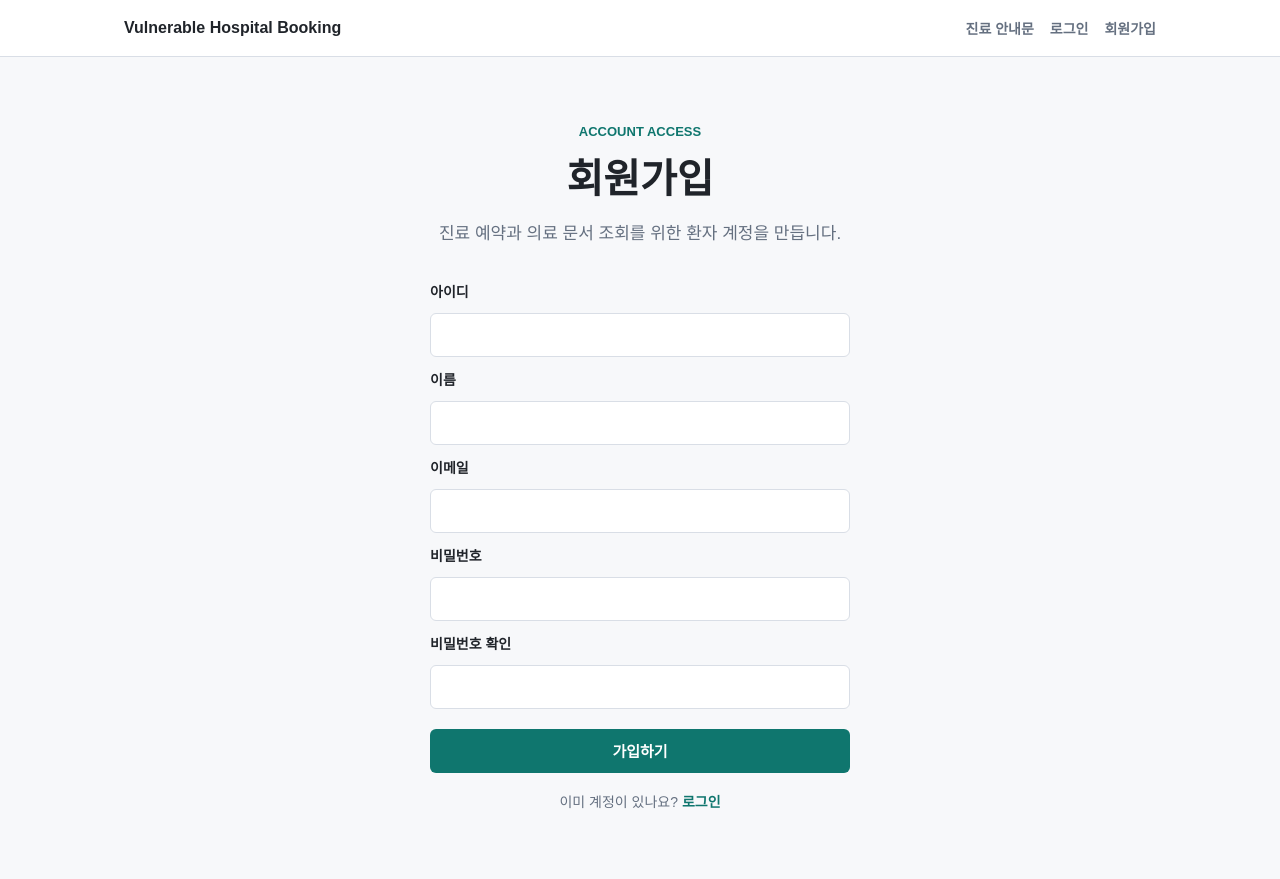
After one commit to autosoc-lab/vuln-hospital-booking, a Flask app: page /register in a window 1280 px wide. The commit adds this page. Run offline with Flask 3, Linux system fonts and the light colour scheme.

Commit message:
회원가입 기능 추가

```diff
--- a/app/routes/auth.py
+++ b/app/routes/auth.py
@@ -1,8 +1,34 @@
+import re
+
 from flask import Blueprint, current_app, flash, redirect, render_template, request, url_for
+from sqlalchemy import or_, select
+from sqlalchemy.exc import IntegrityError
+from werkzeug.security import generate_password_hash
 
 from app.auth import authenticate_user, create_user_session, login_required, revoke_current_session
+from app.db import db
+from app.models import ROLE_PATIENT, User
 
 auth_bp = Blueprint("auth", __name__)
+EMAIL_PATTERN = re.compile(r"^[^@\s]+@[^@\s]+\.[^@\s]+$")
+USERNAME_PATTERN = re.compile(r"^[A-Za-z][A-Za-z0-9]*$")
+MIN_PASSWORD_LENGTH = 6
+
+
+def registration_form_context(form=None, error=None):
+    return {
+        "app_name": current_app.config["APP_NAME"],
+        "form": form or {},
+        "error": error,
+    }
+
+
+def is_valid_email(email):
+    return bool(EMAIL_PATTERN.fullmatch(email))
+
+
+def is_valid_username(username):
+    return bool(USERNAME_PATTERN.fullmatch(username))
 
 
 @auth_bp.get("/login")
@@ -25,6 +51,111 @@ def login():
     return redirect(url_for("main.index"))
 
 
+@auth_bp.get("/register")
+def register_form():
+    return render_template("register.html", **registration_form_context())
+
+
+@auth_bp.post("/register")
+def register():
+    username = request.form.get("username", "").strip()
+    full_name = request.form.get("full_name", "").strip()
+    email = request.form.get("email", "").strip().lower()
+    password = request.form.get("password", "")
+    password_confirm = request.form.get("password_confirm", "")
+    form = {
+        "username": username,
+        "full_name": full_name,
+        "email": email,
+    }
+
+    if not username or not full_name or not email or not password:
+        return (
+            render_template(
+                "register.html",
+                **registration_form_context(form, "모든 항목을 입력해 주세요."),
+            ),
+            400,
+        )
+    if not is_valid_username(username):
+        return (
+            render_template(
+                "register.html",
+                **registration_form_context(
+                    form,
+                    "아이디는 영문으로 시작하고 영문 또는 숫자만 사용할 수 있습니다.",
+                ),
+            ),
+            400,
+        )
+    if not is_valid_email(email):
+        return (
+            render_template(
+                "register.html",
+                **registration_form_context(form, "이메일 형식이 올바르지 않습니다."),
+            ),
+            400,
+        )
+    if password != password_confirm:
+        return (
+            render_template(
+                "register.html",
+                **registration_form_context(form, "비밀번호 확인이 일치하지 않습니다."),
+            ),
+            400,
+        )
+    if len(password) < MIN_PASSWORD_LENGTH:
+        return (
+            render_template(
+                "register.html",
+                **registration_form_context(form, "비밀번호는 6자 이상이어야 합니다."),
+            ),
+            400,
+        )
+
+    existing_user = db.session.scalar(
+        select(User).where(or_(User.username == username, User.email == email))
+    )
+    if existing_user:
+        return (
+            render_template(
+                "register.html",
+                **registration_form_context(
+                    form,
+                    "이미 사용 중인 아이디 또는 이메일입니다.",
+                ),
+            ),
+            409,
+        )
+
+    user = User(
+        username=username,
+        password_hash=generate_password_hash(password),
+        role=ROLE_PATIENT,
+        full_name=full_name,
+        email=email,
+    )
+    db.session.add(user)
+    try:
+        db.session.commit()
+    except IntegrityError:
+        db.session.rollback()
+        return (
+            render_template(
+                "register.html",
+                **registration_form_context(
+                    form,
+                    "이미 사용 중인 아이디 또는 이메일입니다.",
+                ),
+            ),
+            409,
+        )
+
+    create_user_session(user, request)
+    flash("회원가입이 완료되었습니다.", "success")
+    return redirect(url_for("main.index"))
+
+
 @auth_bp.post("/logout")
 @login_required
 def logout():
--- a/app/static/css/app.css
+++ b/app/static/css/app.css
@@ -395,6 +395,29 @@ p {
   font-weight: 700;
 }
 
+.form-error {
+  border: 1px solid #fecaca;
+  border-radius: 6px;
+  background: #fef2f2;
+  color: #991b1b;
+  font-size: 14px;
+  margin: 0 0 16px;
+  padding: 10px 12px;
+}
+
+.auth-switch {
+  margin: 18px 0 0;
+  color: var(--muted);
+  font-size: 14px;
+  text-align: center;
+}
+
+.auth-switch a {
+  color: var(--accent);
+  font-weight: 700;
+  text-decoration: none;
+}
+
 .wide-form {
   max-width: 760px;
 }
--- a/app/templates/base.html
+++ b/app/templates/base.html
@@ -26,6 +26,7 @@
             </form>
           {% else %}
             <a href="{{ url_for('auth.login_form') }}">로그인</a>
+            <a href="{{ url_for('auth.register_form') }}">회원가입</a>
           {% endif %}
         </div>
       </nav>
--- a/app/templates/login.html
+++ b/app/templates/login.html
@@ -17,5 +17,10 @@
 
       <button type="submit">로그인</button>
     </form>
+
+    <p class="auth-switch">
+      처음 방문하셨나요?
+      <a href="{{ url_for('auth.register_form') }}">회원가입</a>
+    </p>
   </section>
 {% endblock %}
--- /dev/null
+++ b/app/templates/register.html
@@ -0,0 +1,66 @@
+{% extends "base.html" %}
+
+{% block content %}
+  <section class="auth-panel">
+    <div class="section-heading">
+      <p class="eyebrow">Account Access</p>
+      <h1>회원가입</h1>
+      <p>진료 예약과 의료 문서 조회를 위한 환자 계정을 만듭니다.</p>
+    </div>
+
+    {% if error %}
+      <p class="form-error">{{ error }}</p>
+    {% endif %}
+
+    <form class="form" method="post" action="{{ url_for('auth.register') }}">
+      <label for="username">아이디</label>
+      <input
+        id="username"
+        name="username"
+        type="text"
+        autocomplete="username"
+        value="{{ form.username or '' }}"
+        required
+      >
+
+      <label for="full_name">이름</label>
+      <input
+        id="full_name"
+        name="full_name"
+        type="text"
+        autocomplete="name"
+        value="{{ form.full_name or '' }}"
+        required
+      >
+
+      <label for="email">이메일</label>
+      <input
+        id="email"
+        name="email"
+        type="email"
+        autocomplete="email"
+        value="{{ form.email or '' }}"
+        required
+      >
+
+      <label for="password">비밀번호</label>
+      <input id="password" name="password" type="password" autocomplete="new-password" required>
+
+      <label for="password_confirm">비밀번호 확인</label>
+      <input
+        id="password_confirm"
+        name="password_confirm"
+        type="password"
+        autocomplete="new-password"
+        required
+      >
+
+      <button type="submit">가입하기</button>
+    </form>
+
+    <p class="auth-switch">
+      이미 계정이 있나요?
+      <a href="{{ url_for('auth.login_form') }}">로그인</a>
+    </p>
+  </section>
+{% endblock %}
```
Also changed, not shown: app/seed.py (+7 -2 lines), tests/test_api.py (+129 -0 lines).
